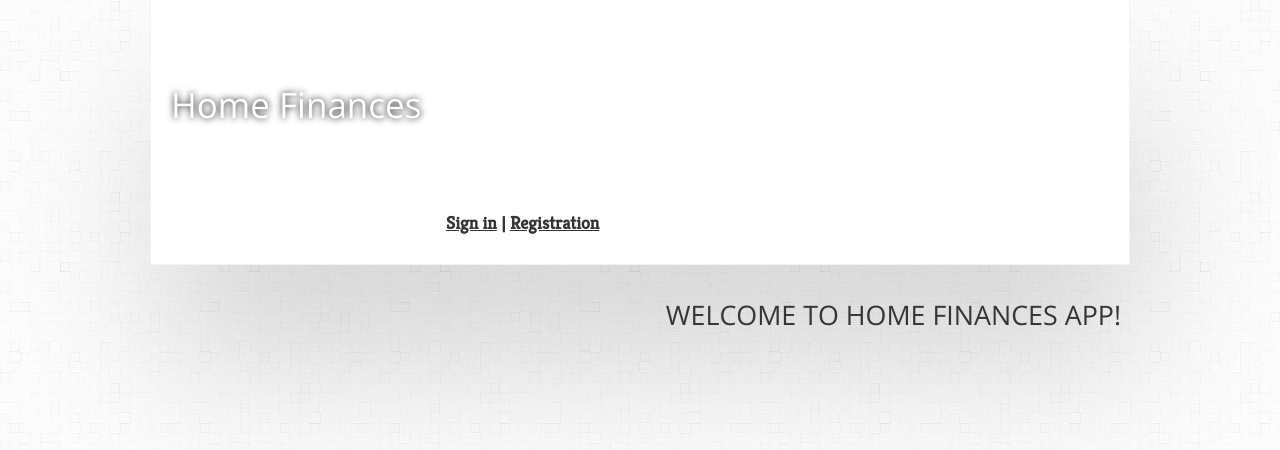
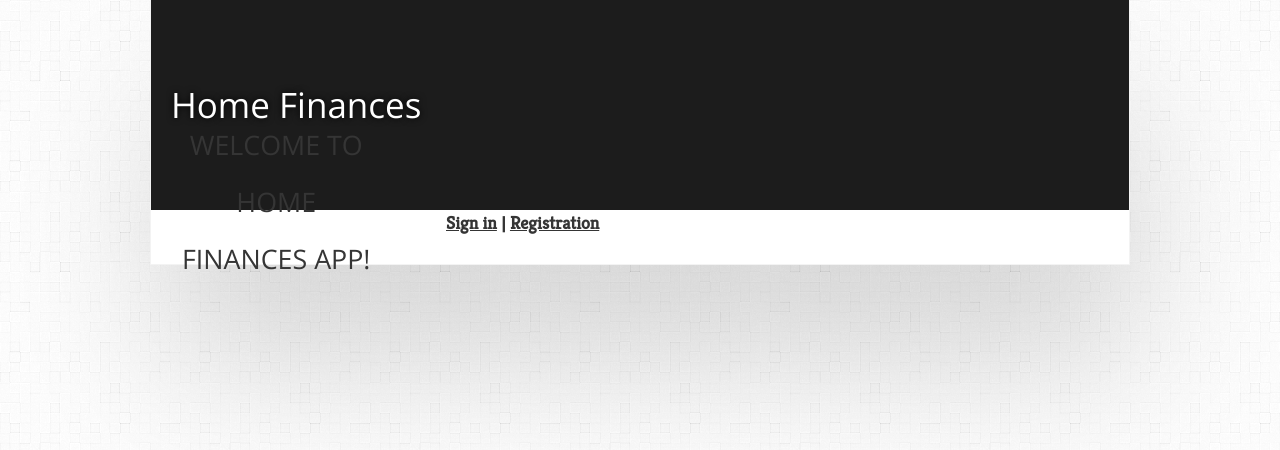
Before and after one commit to qeqs/home_finances, a PHP site: page / in a window 1280 px wide. Shown: the top 450 px of the page. Run offline with PHP 8.4, Linux system fonts and the light colour scheme.

Commit message:
some fixes

```diff
--- a/application/views/main_view.php
+++ b/application/views/main_view.php
@@ -1,5 +1,3 @@
-<div id="menu"><h1 align="center">Welcome to Home Finances App!</h1></div>
-
     <?php //session_start()
     if (!controller_user::isGuest()) {
         echo "<h2>Hello, " . $_SESSION['user']->name . "</h2>";
--- a/application/views/template_unreg.php
+++ b/application/views/template_unreg.php
@@ -13,6 +13,7 @@
     <div id="header">
         <div id="logo">
             <a href="/">Home</span> <span class="cms">Finances</span></a>
+            <div id="menu"><h1 align="center">Welcome to Home Finances App!</h1></div>
         </div>
 <!---->
 <!--        <div id="menu">-->
--- a/css/style.css
+++ b/css/style.css
@@ -82,6 +82,7 @@ a {
     height: 130px;
     padding: 40px;
     position: relative;
+    background: #1C1C1C no-repeat 70px 25px;
 }
 
 #logo {
```
